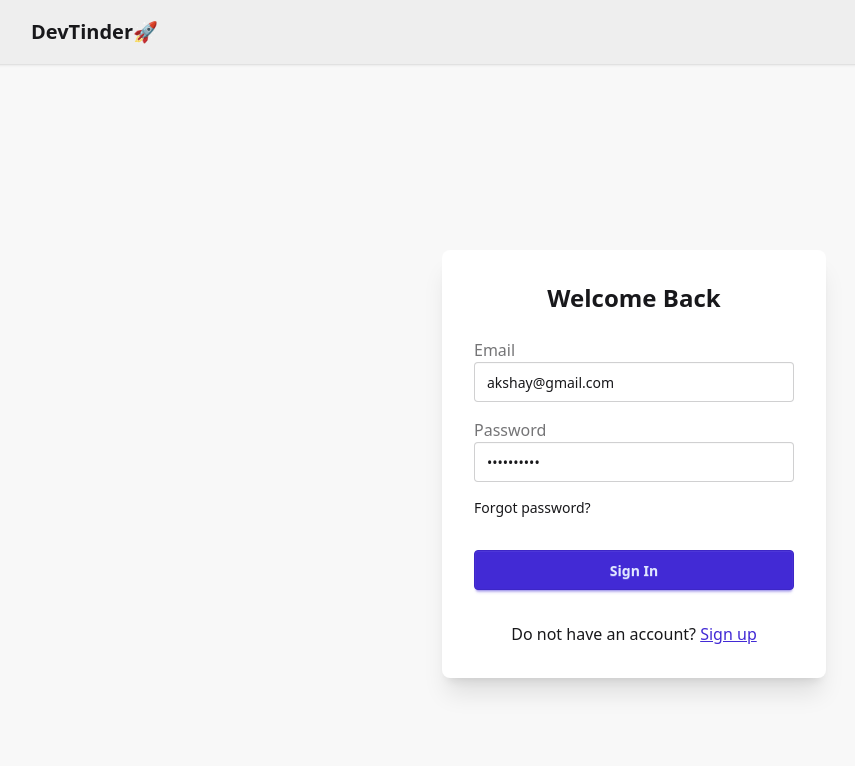
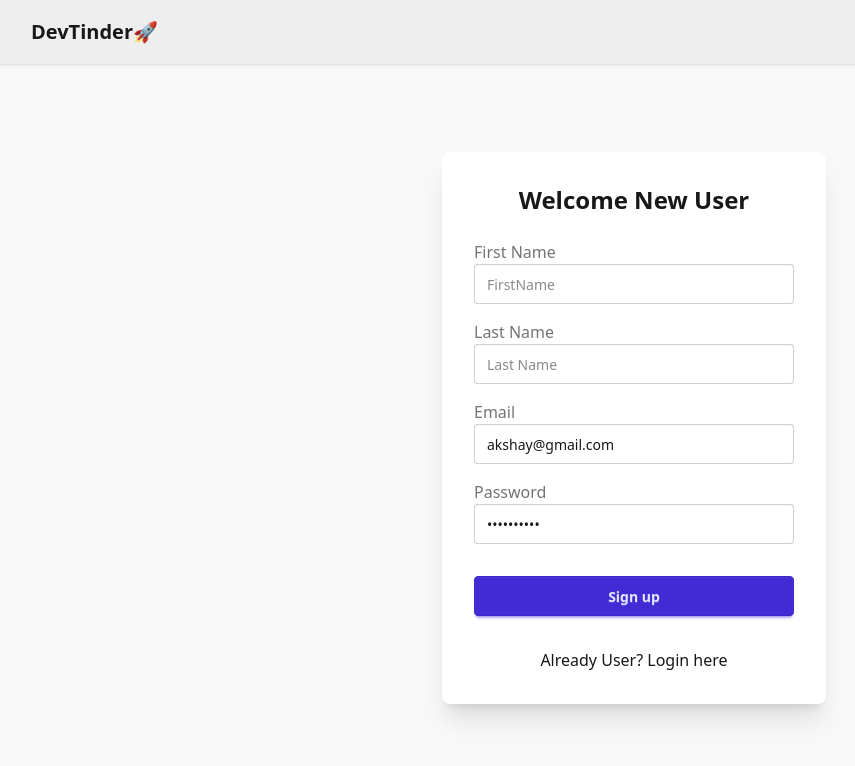
Before and after one commit to akshu010/devTinder-UI, a React (Vite) app: page /login in a window 1280 px wide. Shown: the top 766 px of the page, without its empty margins (6-861 px from the left). Built offline with nearby package versions, Linux system fonts and the light colour scheme; no server answers.

Commit message:
Signup done

```diff
--- a/src/Components/Login.jsx
+++ b/src/Components/Login.jsx
@@ -2,13 +2,16 @@ import axios from "axios";
 import { useState } from "react";
 import { useDispatch } from "react-redux";
 import { addUser } from "../utils/userSlice";
-import { useNavigate } from "react-router-dom";
+import {  useNavigate } from "react-router-dom";
 import { BASE_URL } from "../utils/constants";
 import { checkValidData } from "../utils/validate";
 
 const Login = () => {
   const [emailId, setEmail] = useState("akshay@gmail.com");
   const [password, setPassword] = useState("Akshay@001");
+  const [firstName, setFirstName] = useState("");
+  const [isLoginForm, setIsLoginForm] = useState(false);
+  const [lastName, setLastName] = useState("");
   const [errorMessage, setErrorMessage] = useState(null);
   const dispatch = useDispatch();
   const navigate = useNavigate();
@@ -18,7 +21,9 @@ const Login = () => {
     setErrorMessage(message);
     return message === null;
   };
-
+  const handleformChange = () => {
+    setIsLoginForm(!isLoginForm);
+  };
   const handleLoginIn = async () => {
     if (!handleValidation()) return;
 
@@ -35,13 +40,52 @@ const Login = () => {
       console.log(err);
     }
   };
+  const handleSignUp = async () => {
+    const res = await axios.post(
+      BASE_URL + "/signup",
+      { firstName, lastName, emailId, password },
+      { withCredentials: true }
+    );
+    dispatch(addUser(res.data));
+    navigate("/profile");
+  };
 
   return (
-    <div className="min-h-screen  flex items-center justify-center bg-base-200">
+    <div className="h-[91vh] flex items-center justify-center bg-base-200">
       <div className="card bg-base-100 w-96 shadow-xl p-8">
-        <h2 className="text-2xl font-bold text-center mb-6">Welcome Back</h2>
+        <h2 className="text-2xl font-bold text-center mb-6">
+          {isLoginForm ? "Welcome Back" : "Welcome New User"}
+        </h2>
 
         <div className="form-control w-full max-w-xs space-y-4">
+          {!isLoginForm && (
+            <>
+              <div>
+                <label className="label">
+                  <span className="label-text">First Name</span>
+                </label>
+                <input
+                  value={firstName}
+                  className="input input-bordered w-full"
+                  type="text"
+                  placeholder="FirstName"
+                  onChange={(e) => setFirstName(e.target.value)}
+                />
+              </div>
+              <div>
+                <label className="label">
+                  <span className="label-text">Last Name</span>
+                </label>
+                <input
+                  value={lastName}
+                  className="input input-bordered w-full"
+                  type="email"
+                  placeholder="Last Name"
+                  onChange={(e) => setLastName(e.target.value)}
+                />
+              </div>
+            </>
+          )}
           <div>
             <label className="label">
               <span className="label-text">Email</span>
@@ -70,21 +114,28 @@ const Login = () => {
 
           {errorMessage && <p className="text-red-500">{errorMessage}</p>}
 
-          <div className="text-sm mt-2">
-            <a href="#" className="link link-hover">
-              Forgot password?
-            </a>
-          </div>
+          {isLoginForm && (
+            <div className="text-sm mt-2">
+              <a href="#" className="link link-hover">
+                Forgot password?
+              </a>
+            </div>
+          )}
 
-          <button onClick={handleLoginIn} className="btn btn-primary w-full mt-4">
-            Sign In
+          <button
+            onClick={isLoginForm ? handleLoginIn : handleSignUp}
+            className="btn btn-primary w-full mt-4"
+          >
+            {isLoginForm ? "Login" : "Sign up"}
           </button>
 
-          <p className="text-center mt-4">
-            Do not have an account?{" "}
-            <a href="#" className="link link-primary">
-              Sign up
-            </a>
+          <p
+            onClick={handleformChange}
+            className="text-center mt-4 cursor-pointer"
+          >
+            {isLoginForm
+              ? "Do not have an account? Sign Up here"
+              : "Already User? Login here"}
           </p>
         </div>
       </div>
```
